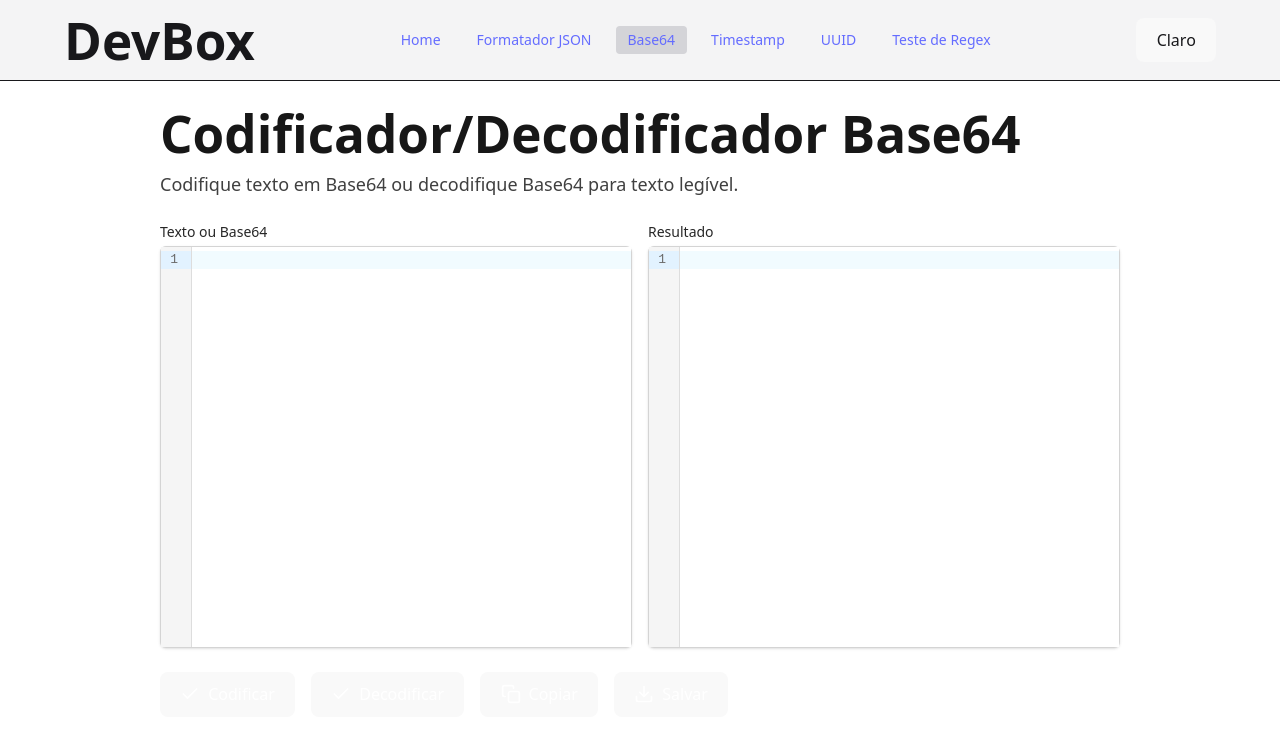
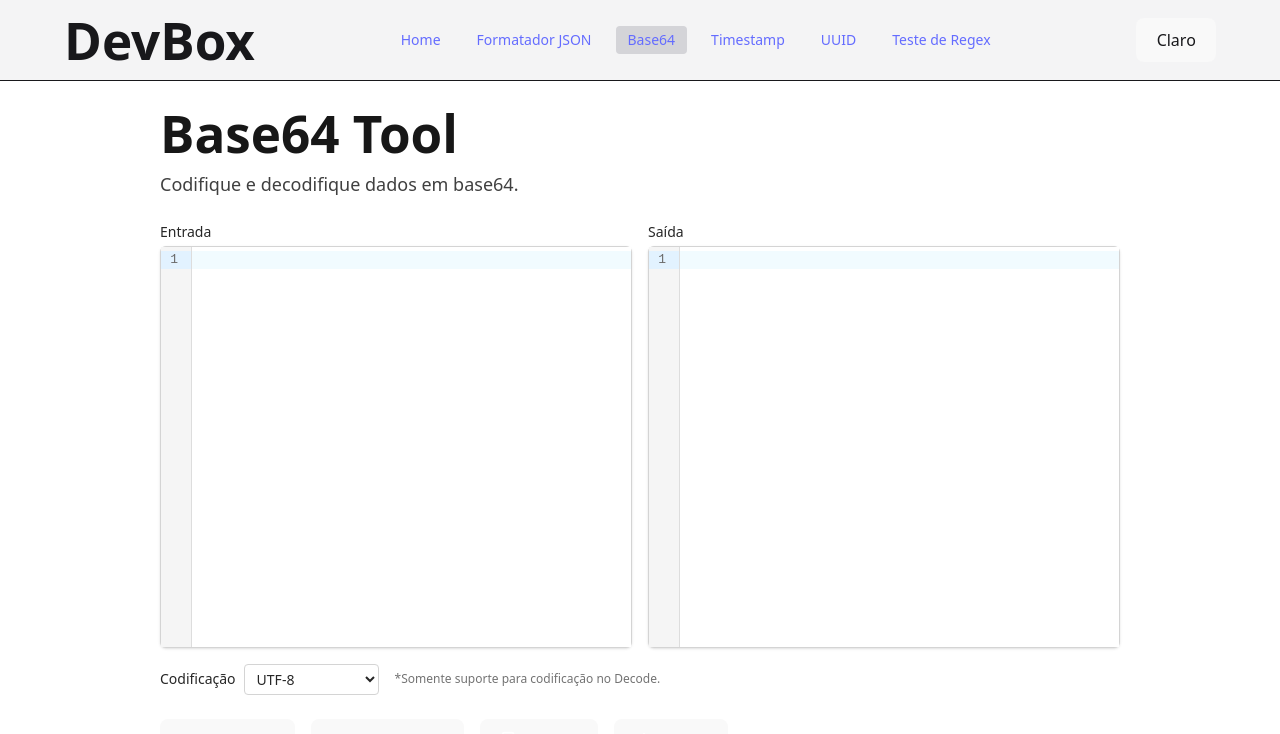
Before and after one commit to Elismar13/devbox, a React (Vite) app: page /base64 in a window 1280 px wide. Shown: the top 734 px of the page. Built offline with nearby package versions, Linux system fonts and the light colour scheme.

Commit message:
feat: add Base64 encoding and decoding functionality with customizable character encoding

```diff
--- a/src/i18n/locale/en.json
+++ b/src/i18n/locale/en.json
@@ -25,5 +25,19 @@
         "spaces": "{{count}} spaces",
         "appliedImprovements": "Applied improvements:",
         "errorTitle": "Formatting error"
-      }
+    },
+    "base64": {
+        "title": "Base64 Tool",
+        "description": "Encode and decode data in Base64.",
+        "input": "Input",
+        "output": "Output",
+        "encode": "Encode",
+        "decode": "Decode",
+        "copy": "Copy",
+        "save": "Save",
+        "errorEncode": "Error encoding in Base64.",
+        "errorDecode": "Error decoding from Base64.",
+        "encoding": "Encoding",
+        "charsetNote": "Charset support is only available for Decode."
+    }
 }
--- a/src/i18n/locale/pt.json
+++ b/src/i18n/locale/pt.json
@@ -27,15 +27,17 @@
         "errorTitle": "Erro ao processar o JSON:"
     },
     "base64": {
-        "title": "Codificador/Decodificador Base64",
-        "description": "Codifique texto em Base64 ou decodifique Base64 para texto legível.",
-        "input": "Texto ou Base64",
-        "output": "Resultado",
+        "title": "Base64 Tool",
+        "description": "Codifique e decodifique dados em base64.",
+        "input": "Entrada",
+        "output": "Saída",
         "encode": "Codificar",
         "decode": "Decodificar",
         "copy": "Copiar",
         "save": "Salvar",
-        "errorEncode": "Erro ao codificar. Verifique se o texto está correto.",
-        "errorDecode": "Erro ao decodificar. O conteúdo não parece ser Base64 válido."
+        "errorEncode": "Erro ao codificar em base64.",
+        "errorDecode": "Erro ao decodificar em base64.",
+        "encoding": "Codificação",
+        "charsetNote": "*Somente suporte para codificação no Decode."
     }
 }
--- a/src/pages/Base64Tool.tsx
+++ b/src/pages/Base64Tool.tsx
@@ -8,6 +8,7 @@ import { FiDownload, FiCopy, FiCheck } from 'react-icons/fi'
 import IconButton from '../components/IconButton'
 import { CodeEditor } from '../components/CodeEditor'
 import { EditorView } from 'codemirror'
+import { encodeBase64Input, decodeBase64Input } from '../utils/base64'
 
 export default function Base64Tool() {
   const { t } = useTranslation()
@@ -18,11 +19,14 @@ export default function Base64Tool() {
   const themeContext = useContext(ThemeContext)
   const isDark = themeContext?.theme === 'dark'
 
+  const [encoding, setEncoding] = useState('utf-8')
+
   const encodeBase64 = () => {
     try {
-      setOutput(btoa(input))
+      const base64 = encodeBase64Input(input)
+      setOutput(base64)
       setError(null)
-    } catch (err) {
+    } catch (err: any) {
       setOutput('')
       setError(t('base64.errorEncode'))
     }
@@ -30,9 +34,10 @@ export default function Base64Tool() {
 
   const decodeBase64 = () => {
     try {
-      setOutput(atob(input))
+      const decodedText = decodeBase64Input(input, encoding)
+      setOutput(decodedText)
       setError(null)
-    } catch (err) {
+    } catch (er: any) {
       setOutput('')
       setError(t('base64.errorDecode'))
     }
@@ -82,6 +87,26 @@ export default function Base64Tool() {
         </div>
       </div>
 
+      <div className="flex items-center gap-2 mt-4 text-sm text-neutral-800 dark:text-neutral-200">
+        <label htmlFor="encoding" className="font-medium">
+          {t('base64.encoding')}
+        </label>
+        <select
+          id="encoding"
+          value={encoding}
+          onChange={(e) => setEncoding(e.target.value)}
+          className="bg-white dark:bg-neutral-800 border border-neutral-300 dark:border-neutral-700 rounded px-2 py-1"
+        >
+          <option value="utf-8">UTF-8</option>
+          <option value="iso-8859-1">ISO-8859-1</option>
+          <option value="windows-1252">Windows-1252</option>
+          <option value="utf-16">UTF-16</option>
+        </select>
+        <span className="ml-2 text-xs text-neutral-500 dark:text-neutral-400">
+          {t('base64.charsetNote')}
+        </span>
+      </div>
+
       <div className="flex flex-wrap gap-4 mt-6">
         <IconButton
           icon={<FiCheck className="text-xl" />}
--- /dev/null
+++ b/src/utils/base64.ts
@@ -0,0 +1,12 @@
+export const encodeBase64Input = (input: string) => {
+  const encoder = new TextEncoder()
+  const encodedBytes = encoder.encode(input)
+  return btoa(String.fromCharCode(...encodedBytes))
+}
+
+export const decodeBase64Input = (input: string, encoding: string) => {
+  const binaryString = atob(input)
+  const bytes = Uint8Array.from(binaryString, (char) => char.charCodeAt(0))
+  const decoder = new TextDecoder(encoding)
+  return decoder.decode(bytes)
+}
```
